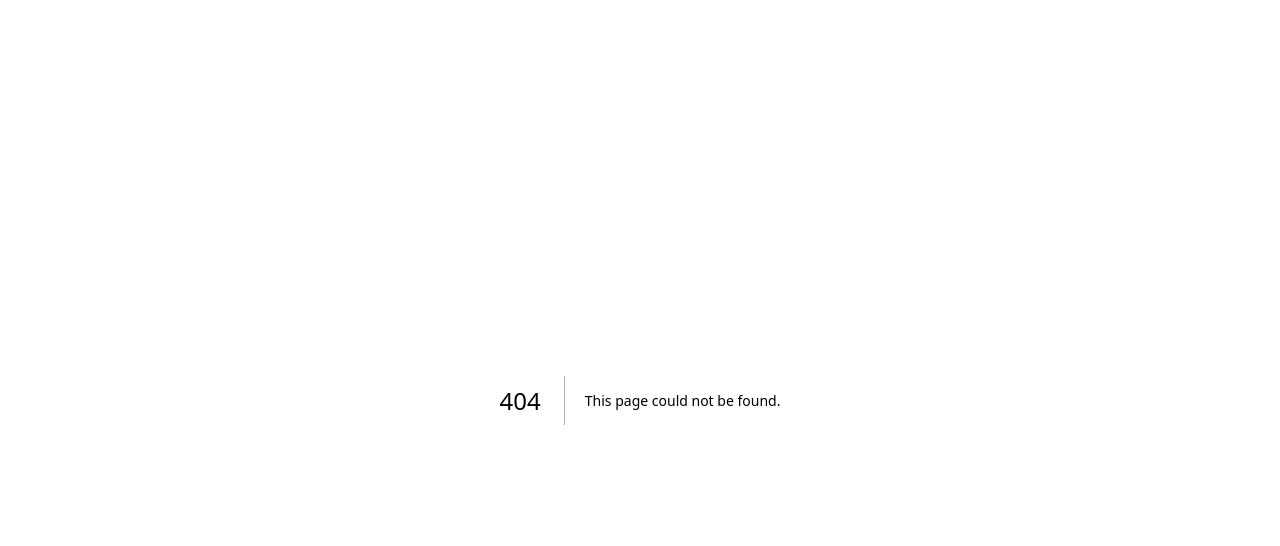
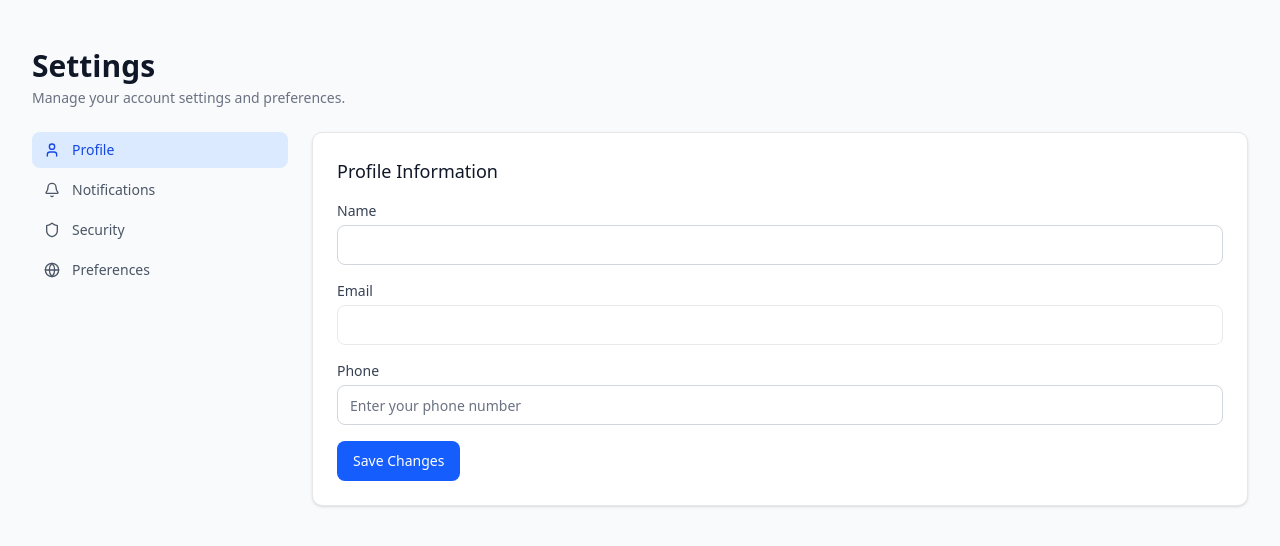
Before and after one commit to vttayde/smart-ship-app, a Next.js app: page /settings in a window 1280 px wide. Before the commit this address had no page. Shown: the top 546 px of the page. Built offline with nearby package versions, Linux system fonts and the light colour scheme; no server answers.

Commit message:
Add settings page to fix 404 prefetch error in header navigation

```diff
--- /dev/null
+++ b/src/app/settings/page.tsx
@@ -0,0 +1,170 @@
+'use client';
+
+import { Button } from '@/components/ui/Button';
+import { Card } from '@/components/ui/Card';
+import { Input } from '@/components/ui/Input';
+import { Bell, Globe, Shield, User } from 'lucide-react';
+import { useSession } from 'next-auth/react';
+import { useState } from 'react';
+
+export default function SettingsPage() {
+  const { data: session } = useSession();
+  const [activeTab, setActiveTab] = useState('profile');
+
+  const tabs = [
+    { id: 'profile', name: 'Profile', icon: User },
+    { id: 'notifications', name: 'Notifications', icon: Bell },
+    { id: 'security', name: 'Security', icon: Shield },
+    { id: 'preferences', name: 'Preferences', icon: Globe },
+  ];
+
+  return (
+    <div className='min-h-screen bg-gray-50'>
+      <div className='max-w-7xl mx-auto py-6 sm:px-6 lg:px-8'>
+        <div className='px-4 py-6 sm:px-0'>
+          <div className='mb-6'>
+            <h1 className='text-3xl font-bold text-gray-900'>Settings</h1>
+            <p className='mt-1 text-sm text-gray-500'>
+              Manage your account settings and preferences.
+            </p>
+          </div>
+
+          <div className='flex flex-col lg:flex-row gap-6'>
+            {/* Sidebar */}
+            <div className='lg:w-64'>
+              <nav className='space-y-1'>
+                {tabs.map(tab => {
+                  const Icon = tab.icon;
+                  return (
+                    <button
+                      key={tab.id}
+                      onClick={() => setActiveTab(tab.id)}
+                      className={`w-full flex items-center px-3 py-2 text-sm font-medium rounded-md transition-colors ${
+                        activeTab === tab.id
+                          ? 'bg-blue-100 text-blue-700'
+                          : 'text-gray-600 hover:text-gray-900 hover:bg-gray-50'
+                      }`}
+                    >
+                      <Icon className='w-4 h-4 mr-3' />
+                      {tab.name}
+                    </button>
+                  );
+                })}
+              </nav>
+            </div>
+
+            {/* Content */}
+            <div className='flex-1'>
+              <Card className='p-6'>
+                {activeTab === 'profile' && (
+                  <div>
+                    <h2 className='text-lg font-medium text-gray-900 mb-4'>Profile Information</h2>
+                    <div className='space-y-4'>
+                      <div>
+                        <label className='block text-sm font-medium text-gray-700'>Name</label>
+                        <Input
+                          type='text'
+                          defaultValue={session?.user?.name || ''}
+                          className='mt-1'
+                        />
+                      </div>
+                      <div>
+                        <label className='block text-sm font-medium text-gray-700'>Email</label>
+                        <Input
+                          type='email'
+                          defaultValue={session?.user?.email || ''}
+                          className='mt-1'
+                          disabled
+                        />
+                      </div>
+                      <div>
+                        <label className='block text-sm font-medium text-gray-700'>Phone</label>
+                        <Input type='tel' placeholder='Enter your phone number' className='mt-1' />
+                      </div>
+                      <Button>Save Changes</Button>
+                    </div>
+                  </div>
+                )}
+
+                {activeTab === 'notifications' && (
+                  <div>
+                    <h2 className='text-lg font-medium text-gray-900 mb-4'>
+                      Notification Preferences
+                    </h2>
+                    <div className='space-y-4'>
+                      <div className='flex items-center justify-between'>
+                        <div>
+                          <h3 className='text-sm font-medium text-gray-900'>Email notifications</h3>
+                          <p className='text-sm text-gray-500'>
+                            Receive email updates about your orders
+                          </p>
+                        </div>
+                        <input
+                          type='checkbox'
+                          className='h-4 w-4 text-blue-600 rounded'
+                          defaultChecked
+                        />
+                      </div>
+                      <div className='flex items-center justify-between'>
+                        <div>
+                          <h3 className='text-sm font-medium text-gray-900'>SMS notifications</h3>
+                          <p className='text-sm text-gray-500'>
+                            Receive SMS updates about order status
+                          </p>
+                        </div>
+                        <input type='checkbox' className='h-4 w-4 text-blue-600 rounded' />
+                      </div>
+                      <Button>Save Preferences</Button>
+                    </div>
+                  </div>
+                )}
+
+                {activeTab === 'security' && (
+                  <div>
+                    <h2 className='text-lg font-medium text-gray-900 mb-4'>Security Settings</h2>
+                    <div className='space-y-4'>
+                      <div>
+                        <h3 className='text-sm font-medium text-gray-900 mb-2'>Change Password</h3>
+                        <div className='space-y-3'>
+                          <Input type='password' placeholder='Current password' />
+                          <Input type='password' placeholder='New password' />
+                          <Input type='password' placeholder='Confirm new password' />
+                        </div>
+                      </div>
+                      <Button>Update Password</Button>
+                    </div>
+                  </div>
+                )}
+
+                {activeTab === 'preferences' && (
+                  <div>
+                    <h2 className='text-lg font-medium text-gray-900 mb-4'>Preferences</h2>
+                    <div className='space-y-4'>
+                      <div>
+                        <label className='block text-sm font-medium text-gray-700'>Language</label>
+                        <select className='mt-1 block w-full rounded-md border-gray-300 shadow-sm focus:border-blue-500 focus:ring-blue-500'>
+                          <option>English</option>
+                          <option>Hindi</option>
+                          <option>Spanish</option>
+                        </select>
+                      </div>
+                      <div>
+                        <label className='block text-sm font-medium text-gray-700'>Timezone</label>
+                        <select className='mt-1 block w-full rounded-md border-gray-300 shadow-sm focus:border-blue-500 focus:ring-blue-500'>
+                          <option>Asia/Kolkata</option>
+                          <option>America/New_York</option>
+                          <option>Europe/London</option>
+                        </select>
+                      </div>
+                      <Button>Save Preferences</Button>
+                    </div>
+                  </div>
+                )}
+              </Card>
+            </div>
+          </div>
+        </div>
+      </div>
+    </div>
+  );
+}
```
